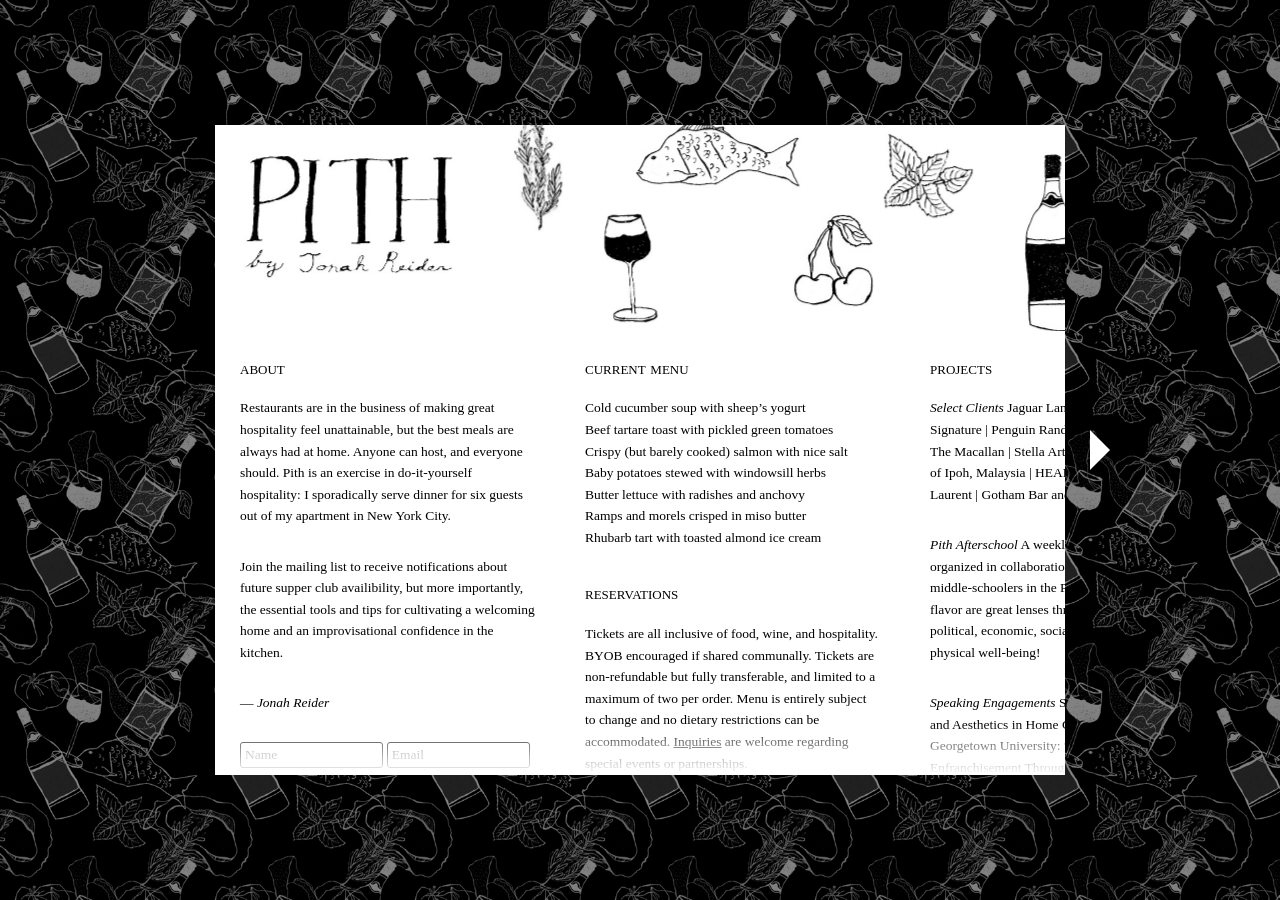
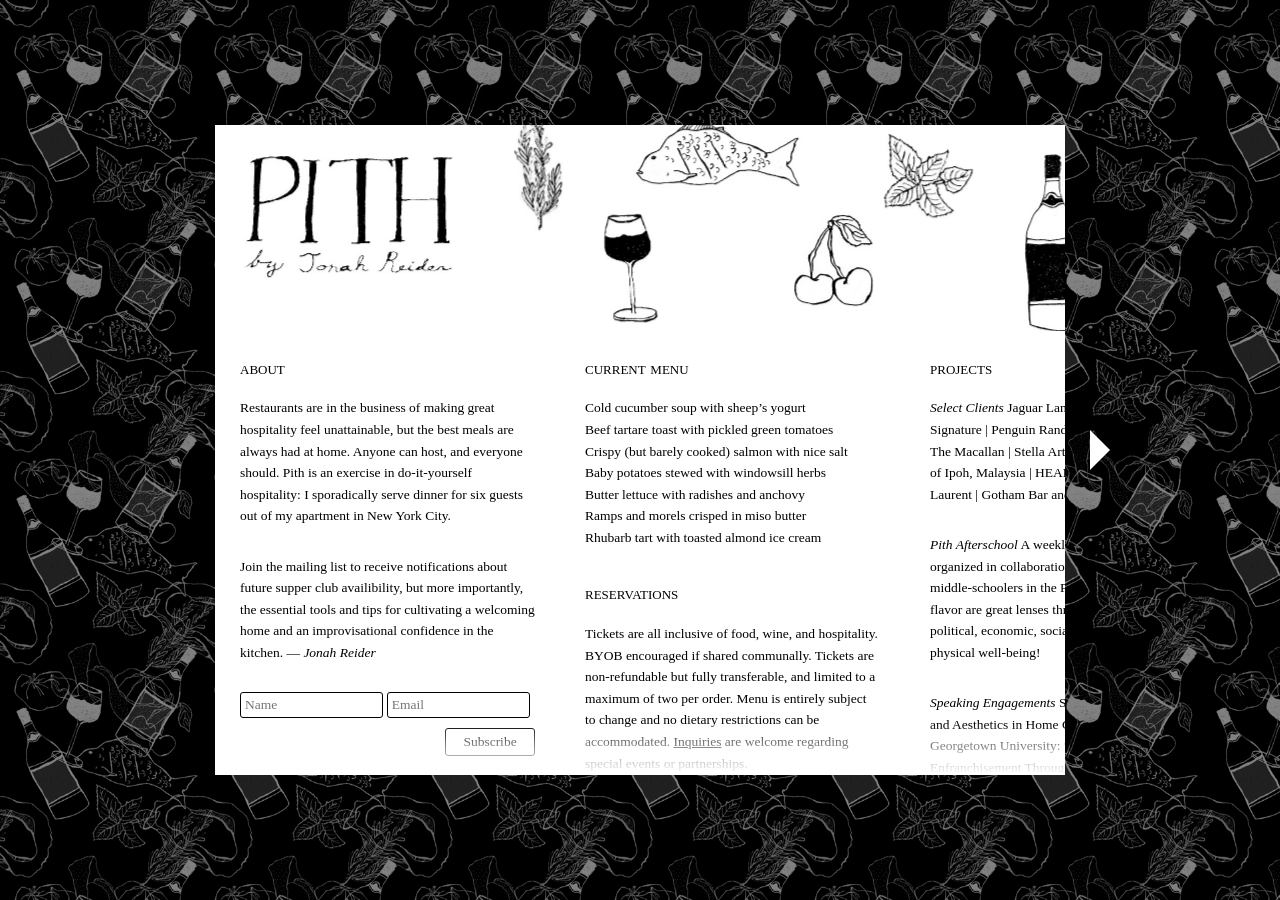
Before and after one commit to zoe-pith/pith-site, a Jekyll site: the page built from index.md, in a window 1280 px wide. Built offline with Jekyll 4.4.1, drawn with Linux system fonts in a browser that asks for light colours; some web fonts are replaced.

Commit message:
Update about.md

```diff
--- a/sections/about.md
+++ b/sections/about.md
@@ -2,9 +2,7 @@
 
 Restaurants are in the business of making great hospitality feel unattainable, but the best meals are always had at home. Anyone can host, and everyone should. Pith is an exercise in do-it-yourself hospitality: I sporadically serve dinner for six guests out of my apartment in New York City.
 
-<tito-widget event="pith/supper-club"></tito-widget>
 Join the mailing list to receive notifications about future supper club availibility, but more importantly, the essential tools and tips for cultivating a welcoming home and an improvisational confidence in the kitchen.
-
 — _Jonah Reider_
 <form accept-charset="UTF-8" action="https://tickets.pith.space/pith/supper-club/interested_users" id="ms-sub-form" method="post" target="_blank">
 	<input name="utf8" type="hidden" value="✓">
@@ -14,6 +12,8 @@
     <input type="submit" name="commit" value="Subscribe" />
 </form>
 <p class="bottom_space">&nbsp;</p>
+
+
 
 
 # select press
```
